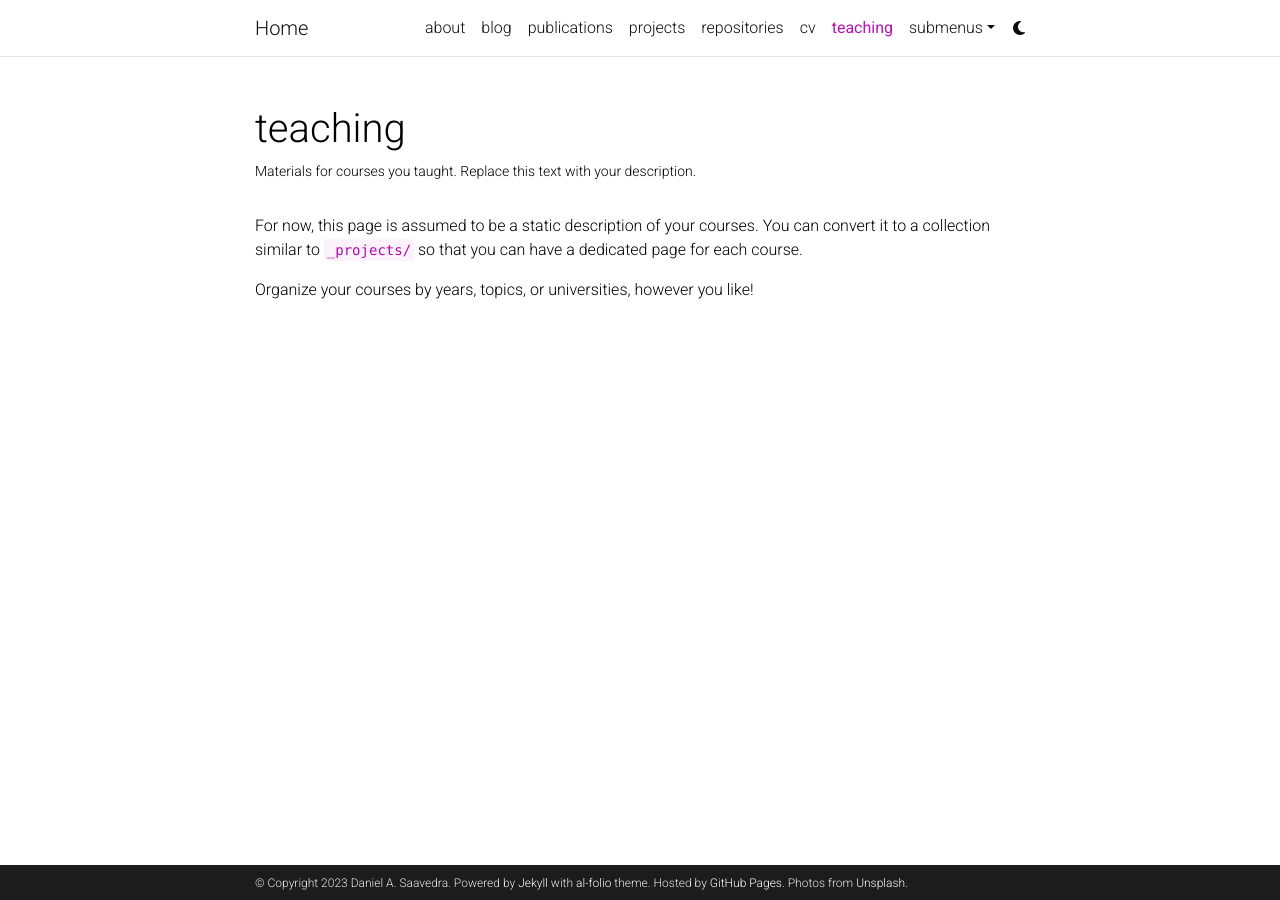
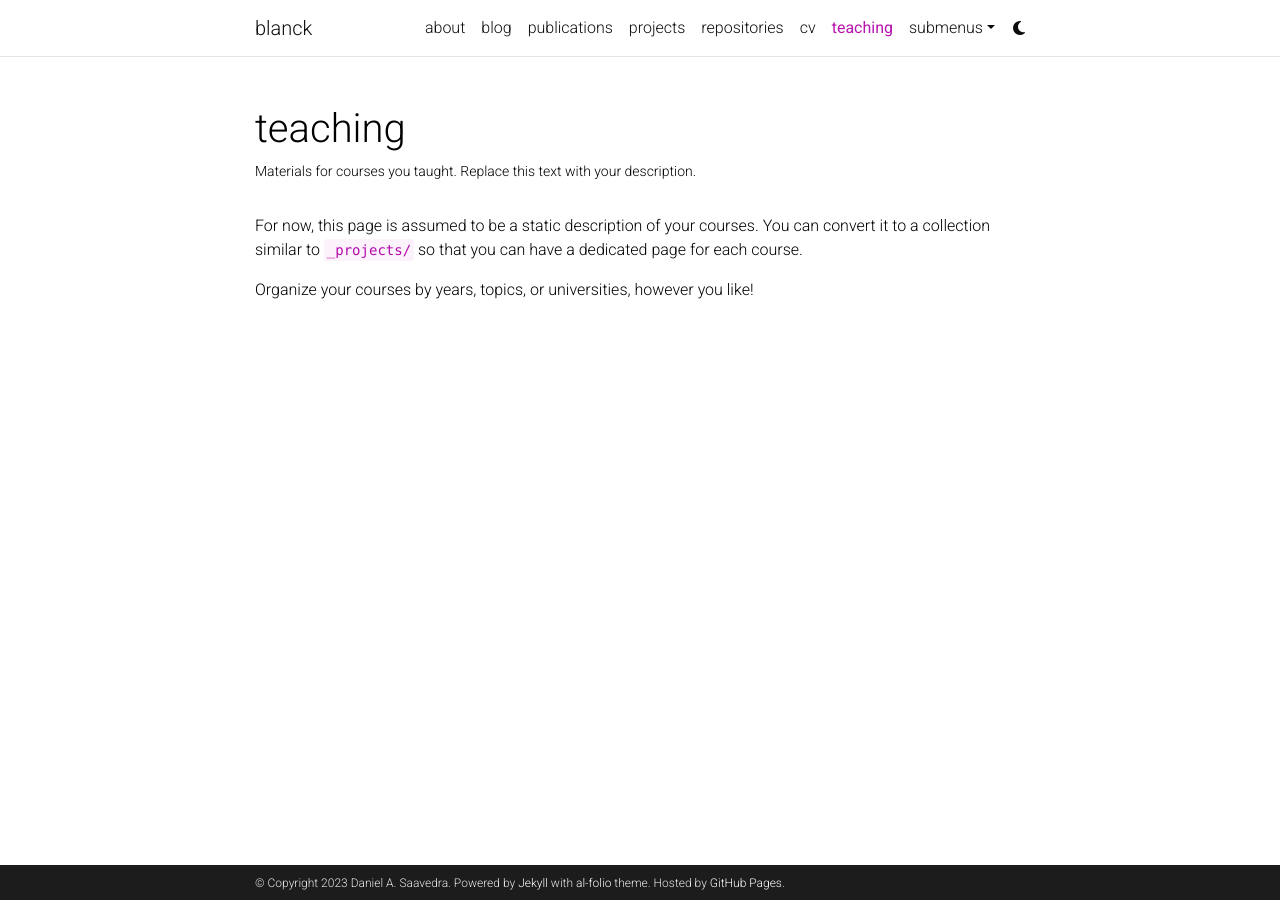
Before and after one commit to dlsaavedra/Web_Site, a Jekyll site: the page built from _pages/teaching.md, in a window 1280 px wide. Built offline with Jekyll 4.4.1, drawn with Linux system fonts in a browser that asks for light colours; comment, search, counter and statistics services are not loaded; a style sheet for code colours, icons or effects is not loaded; some of the changed lines change nothing that is shown.

Commit message:
Second Commit

```diff
--- a/_config.yml
+++ b/_config.yml
@@ -2,7 +2,7 @@
 # Site settings
 # -----------------------------------------------------------------------------
 
-title: Home # the website title (if blank, full name will be used instead)
+title: blanck # the website title (if blank, full name will be used instead)
 first_name: Daniel
 middle_name: A.
 last_name: Saavedra
@@ -12,11 +12,10 @@
 footer_text: >
   Powered by <a href="https://jekyllrb.com/" target="_blank">Jekyll</a> with <a href="https://github.com/alshedivat/al-folio">al-folio</a> theme.
   Hosted by <a href="https://pages.github.com/" target="_blank">GitHub Pages</a>.
-  Photos from <a href="https://unsplash.com" target="_blank">Unsplash</a>.
-keywords: jekyll, jekyll-theme, academic-website, portfolio-website  # add your own keywords or leave empty
+keywords: dlsaavedra, PUC, jekyll-theme, academic-website, portfolio-website  # add your own keywords or leave empty
 
-lang: en # the language of your site (for example: en, fr, cn, ru, etc.)
-icon: ⚛️  # the emoji used as the favicon (alternatively, provide image name in /assets/img/)
+lang: es # the language of your site (for example: en, fr, cn, ru, etc.)
+icon: /assets/img/logo-uc-02.png  # the emoji used as the favicon (alternatively, provide image name in /assets/img/)
 
 url: https://dlsaavedra.github.io # the base hostname & protocol for your site
 baseurl: /  # the subpath of your site, e.g. /blog/
@@ -71,22 +70,22 @@
 # Social integration
 # -----------------------------------------------------------------------------
 
-github_username: # your GitHub user name
+github_username: dlsaavedra # your GitHub user name
 gitlab_username: # your GitLab user name
 twitter_username: # your Twitter handle
 mastodon_username: # your mastodon instance+username in the format instance.tld/@username
 linkedin_username: # your LinkedIn user name
-telegram_username: # your Telegram user name
-scholar_userid: # your Google Scholar ID
+telegram_username: dlsaavedramorales # your Telegram user name
+scholar_userid: YoLqqv0AAAAJ # your Google Scholar ID
 semanticscholar_id: # your Semantic Scholar ID
 whatsapp_number: # your WhatsApp number (full phone number in international format. Omit any zeroes, brackets, or dashes when adding the phone number in international format.)
-orcid_id: # your ORCID ID
+orcid_id: 0000-0002-5084-6843 # your ORCID ID
 medium_username: # your Medium username
 quora_username: # your Quora username
 publons_id: # your ID on Publons
 lattes_id: # your ID on Lattes (Brazilian Lattes CV)
 osf_id: # your OSF ID
-research_gate_profile: # your profile on ResearchGate
+research_gate_profile: Daniel-Saavedra-3 # your profile on ResearchGate
 scopus_id: # your profile on Scopus
 blogger_url: # your blogger URL
 work_url: # work page URL
@@ -140,8 +139,8 @@
 # Follow instructions on https://giscus.app/ to setup for your repo to fill out
 # the information below.
 giscus:
-  repo: alshedivat/al-folio      # <your-github-user-name>/<your-github-repo-name>
-  repo_id: MDEwOlJlcG9zaXRvcnk2MDAyNDM2NQ==
+  repo: dlsaavedra/dlsaavedra.github.io    # <your-github-user-name>/<your-github-repo-name>
+  repo_id: "680325692"
   category: Comments             # name of the category under which discussions will be created
   category_id: DIC_kwDOA5PmLc4CTBt6
   mapping: title                 # identify discussions by post title
```
Also changed, not shown: assets/img/logo-uc-02.png (added).
